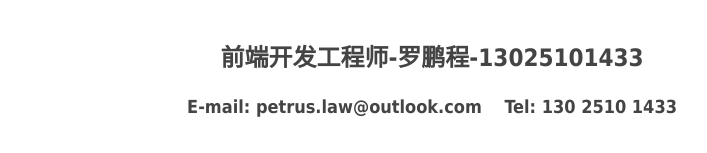
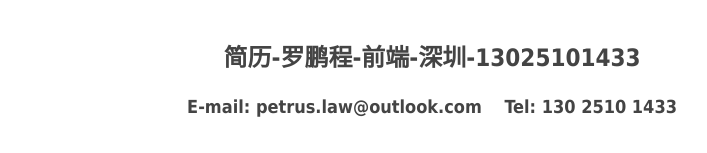
Before and after one commit to pyrinelaw/tmp, a plain HTML site: page sz/index.html in a window 1280 px wide. Shown: the top 153 px of the page, without its empty margins (203-910 px from the left). Drawn offline with Linux system fonts and the light colour scheme.

Commit message:
style: style change

```diff
--- a/sz/index.html
+++ b/sz/index.html
@@ -2,7 +2,7 @@
 <html>
 <head>
 	<meta http-equiv="content-type" content="text/html; charset=UTF-8">
-	<title>简历-罗鹏程-前端-13025101433</title>
+	<title>简历-罗鹏程-前端-深圳-13025101433</title>
 	<style type="text/css">
 		* {
 			padding: 0px;
@@ -80,7 +80,7 @@
 <body>
 <div class="content">
 	<div class="top_nav">
-		<h1>前端开发工程师-罗鹏程-13025101433</h1>
+		<h1>简历-罗鹏程-前端-深圳-13025101433</h1>
 		<h4>
 			E-mail:
 			<a href="mailto:petrus.law@outlook.com" target="_blank" rel="external">petrus.law@outlook.com</a>
```
Also changed, not shown: 3 other files.
